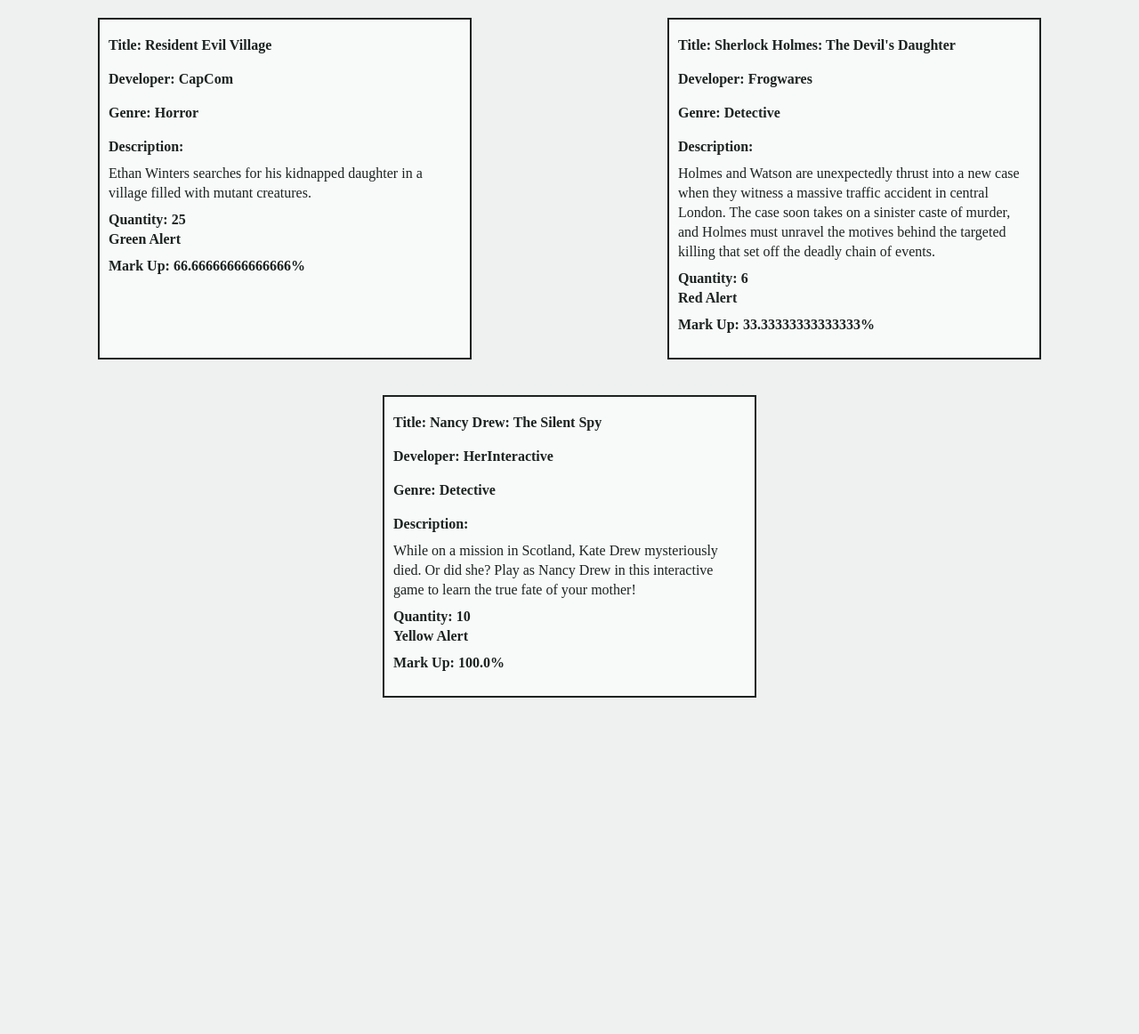
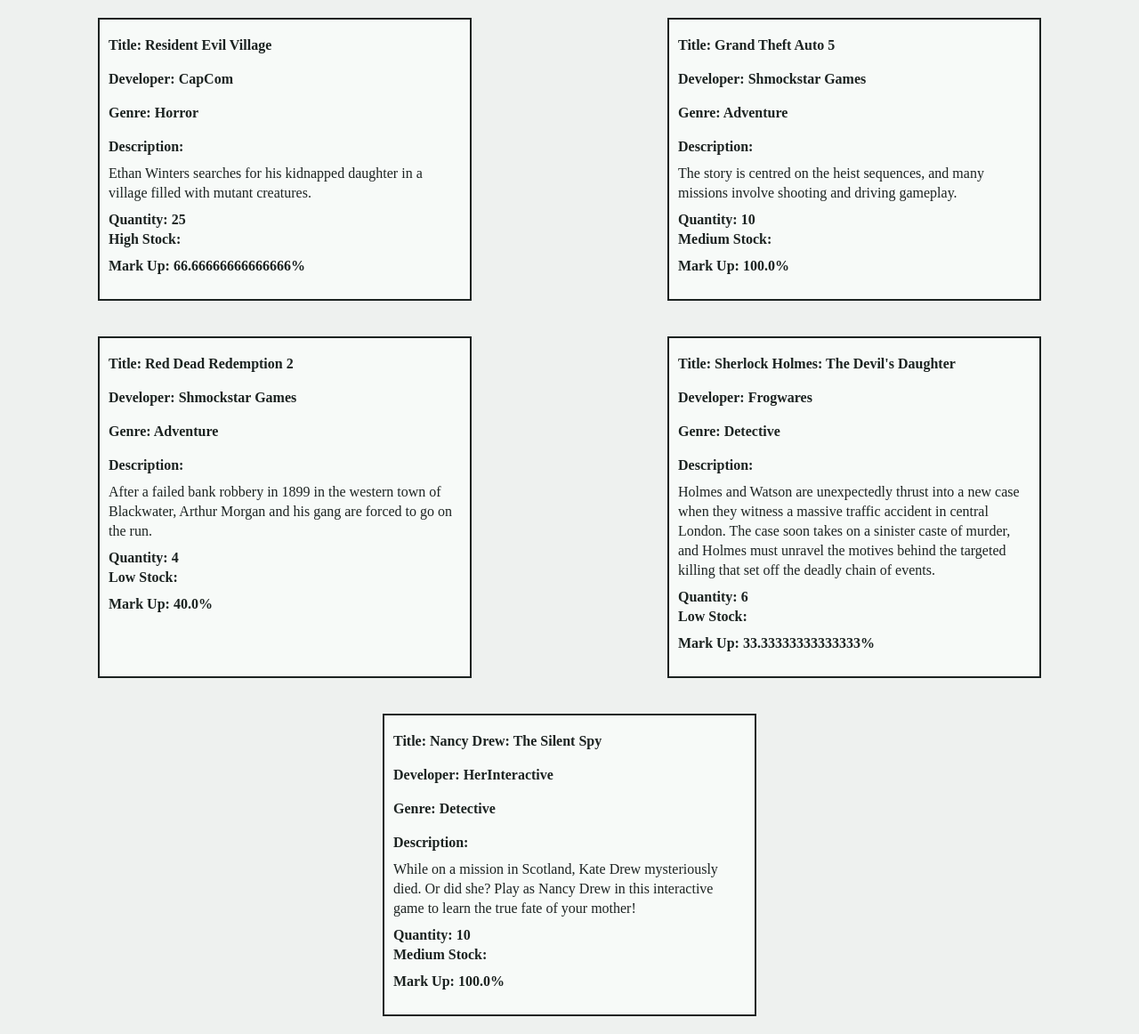
Before and after one commit to nadiaalmurs/Python_Project_GameStore, a Flask app: page /games in a window 1280 px wide. Shown: the part 130-1292 px from the top of the page at 89% size. Before the commit the page ends 914 px from the top, so only its background shows below. Run offline with Flask 2, Linux system fonts and the light colour scheme; data comes from the database, SQL or seed files in the repository; some libraries are stand-ins or nearby versions; some web fonts are replaced.

Commit message:
finished

```diff
--- a/controllers/games_controller.py
+++ b/controllers/games_controller.py
@@ -15,11 +15,7 @@
     games = game_repository.select_all()
     genres = game_repository.get_genres()
     developers = developer_repository.select_all()
-    active_games = []
-    for game in games:
-        if game.developer.active == True:
-            active_games.append(game)
-    return render_template("games/index.html", all_games = active_games, genres=genres, developers=developers)
+    return render_template("games/index.html", all_games = games, genres=genres, developers=developers)
 
 @games_blueprint.route("/games/<id>/delete", methods=['POST'])
 def delete_game(id):
--- a/templates/base.html
+++ b/templates/base.html
@@ -8,6 +8,7 @@
     <link href='https://css.gg/shape-square.css' rel='stylesheet'>
     <link href='https://css.gg/add.css' rel='stylesheet'>
     <link href='https://css.gg/arrow-up-o.css' rel='stylesheet'>
+    <link href='https://css.gg/check-o.css' rel='stylesheet'>
     <link rel="stylesheet" href="https://stackpath.bootstrapcdn.com/font-awesome/4.7.0/css/font-awesome.min.css" crossorigin="anonymous">
     <link rel="stylesheet" href="{{ url_for('static', filename='style.css') }}">
     <title> Games Admin </title>
--- a/templates/games/index.html
+++ b/templates/games/index.html
@@ -44,13 +44,13 @@
 
     <div class="stock_level">
         {% if game.stock_quantity < 10 %}
-        Red Alert
+        Low Stock:
         <i class="gg-shape-square" style="color: red; background-color: red" aria-hidden="true"></i>
         {% elif game.stock_quantity >= 10 and game.stock_quantity < 20 %}
-        Yellow Alert
+        Medium Stock:
         <i class="gg-shape-square" style="color:yellow; background-color: yellow;" aria-hidden="true"></i>
         {% else %}
-        Green Alert
+        High Stock:
         <i class="gg-shape-square" style="color:green; background-color: green;" aria-hidden="true"></i>
         {% endif %}
     </div>
--- a/templates/games/show.html
+++ b/templates/games/show.html
@@ -12,15 +12,18 @@
     <div class="description"> Description: {{game.description}}</div>
 
     <div class="stock"> Quantity: {{game.stock_quantity}}
+
         <div class="stock_level">
             {% if game.stock_quantity < 10 %}
+            Low Stock:
             <i class="gg-shape-square" style="color: red; background-color: red" aria-hidden="true"></i>
             {% elif game.stock_quantity >= 10 and game.stock_quantity < 20 %}
+            Medium Stock:
             <i class="gg-shape-square" style="color:yellow; background-color: yellow;" aria-hidden="true"></i>
             {% else %}
+            High Stock:
             <i class="gg-shape-square" style="color:green; background-color: green;" aria-hidden="true"></i>
             {% endif %}
-    </div>
         </div>
 
     <div class="buy"> Buy: £{{game.buying_price}}</div>
```
Lines whose indentation alone changed are shown as unchanged.
